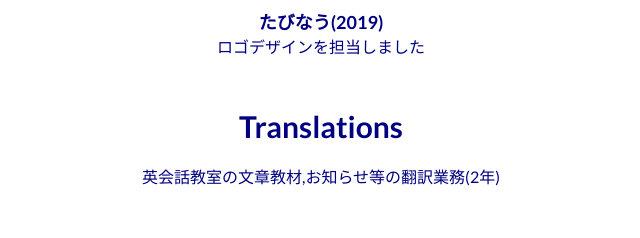
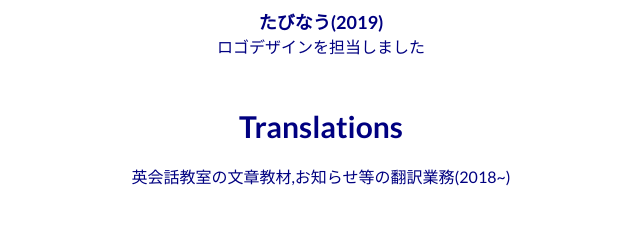
Before and after one commit to 39umi/Portfolio, a plain HTML site: page index.html in a window 1280 px wide. Shown: the part 3983-4221 px from the top of the page, without its empty margins (319-959 px from the left). Drawn offline with nearby package versions, Linux system fonts and the light colour scheme.

Commit message:
内容の加筆

```diff
--- a/index.html
+++ b/index.html
@@ -103,7 +103,7 @@
                 <p>ロゴデザインを担当しました</p>
 
                 <h3>Translations</h3>
-                <p class="jpsize5">英会話教室の文章教材,お知らせ等の翻訳業務(2年)</p>
+                <p class="jpsize5">英会話教室の文章教材,お知らせ等の翻訳業務(2018~)</p>
             </div>
 
             <!--contact-->
```
